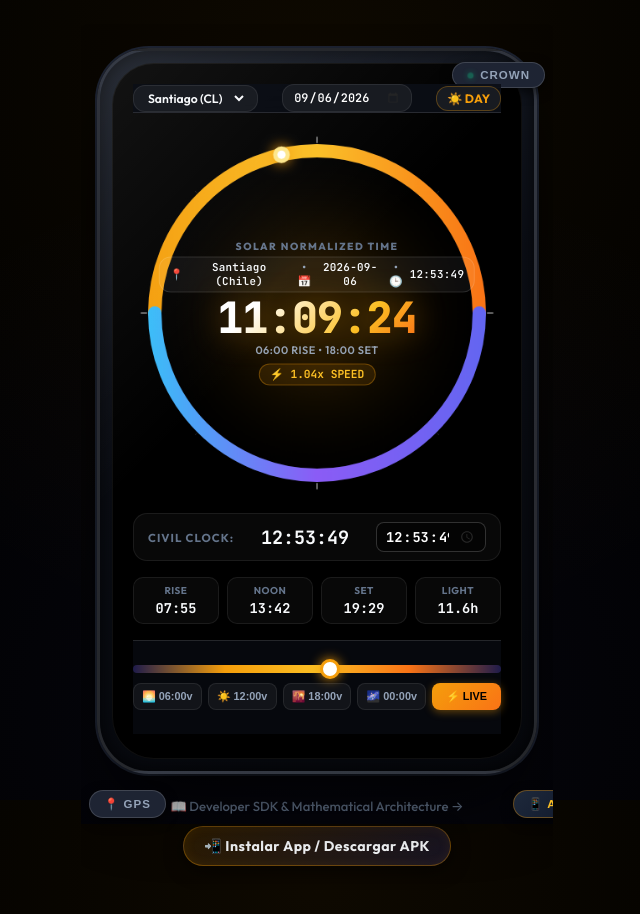
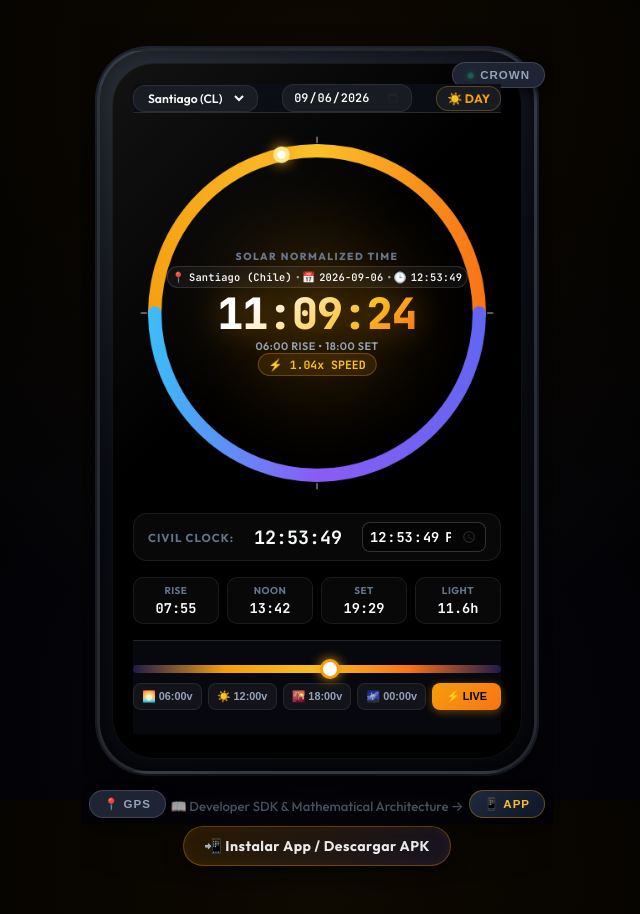
Before and after one commit to FranciscoReyne/Our-Hour, a website built with Vite: page index.html in a window 1280 px wide. Shown: the whole page, without its empty margins (323-963 px from the left). Built offline with nearby package versions, Linux system fonts and the light colour scheme.

Commit message:
style: refine pusher alignment, text wrapping, and input widths

```diff
--- a/src/styles/main.css
+++ b/src/styles/main.css
@@ -260,7 +260,7 @@ html, body {
 }
 
 .active-context-pill {
-  font-size: 0.68rem;
+  font-size: 0.65rem;
   font-weight: 700;
   color: var(--text-secondary);
   background: rgba(255, 255, 255, 0.05);
@@ -268,11 +268,14 @@ html, body {
   border-radius: 12px;
   padding: 3px 10px;
   margin: 3px 0 4px;
-  letter-spacing: 0.3px;
+  letter-spacing: 0.2px;
   display: inline-flex;
   align-items: center;
+  justify-content: center;
   gap: 4px;
   pointer-events: auto;
+  white-space: nowrap;
+  max-width: 95%;
 }
 
 .active-context-pill span {
@@ -299,13 +302,13 @@ html, body {
   color: var(--text-secondary);
   letter-spacing: 0.5px;
   margin-top: 4px;
+  text-transform: uppercase;
 }
 
 .dilation-pill {
-  margin-top: 6px;
-  font-size: 0.7rem;
+  font-family: var(--font-digits);
+  font-size: 0.72rem;
   font-weight: 700;
-  font-family: var(--font-digits);
   padding: 3px 10px;
   border-radius: 20px;
   background: rgba(245, 158, 11, 0.12);
@@ -347,10 +350,11 @@ html, body {
   font-family: var(--font-digits);
   font-size: 0.85rem;
   font-weight: 700;
-  padding: 4px 8px;
+  padding: 4px 6px;
   outline: none;
   cursor: pointer;
-  width: 110px;
+  width: 124px;
+  min-width: 124px;
 }
 
 .civil-edit-input::-webkit-calendar-picker-indicator {
@@ -823,7 +827,7 @@ footer {
    ========================================================================== */
 .pusher-bottom-right {
   bottom: 48px;
-  right: -52px;
+  right: -8px;
   background: linear-gradient(135deg, #1E293B 0%, #0F172A 100%);
   border-color: rgba(245, 158, 11, 0.35);
   color: var(--solar-amber);
```
